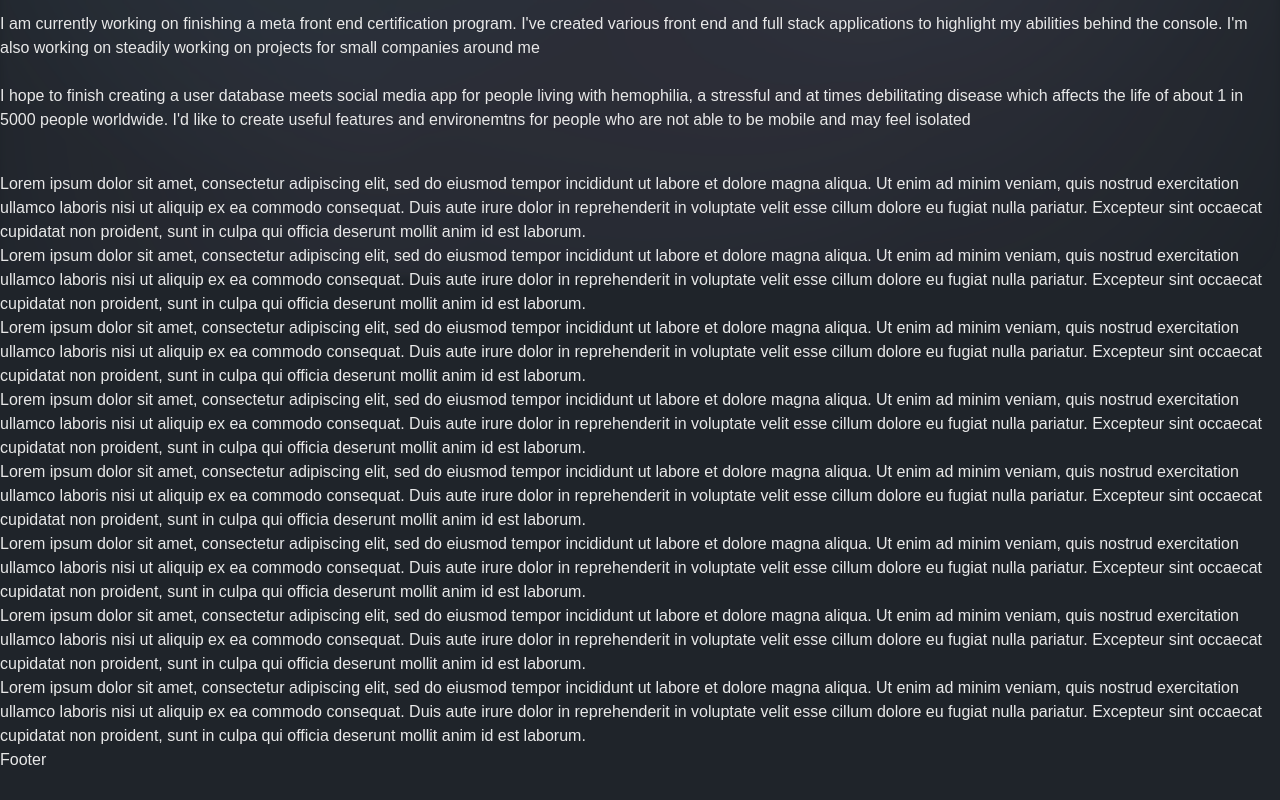
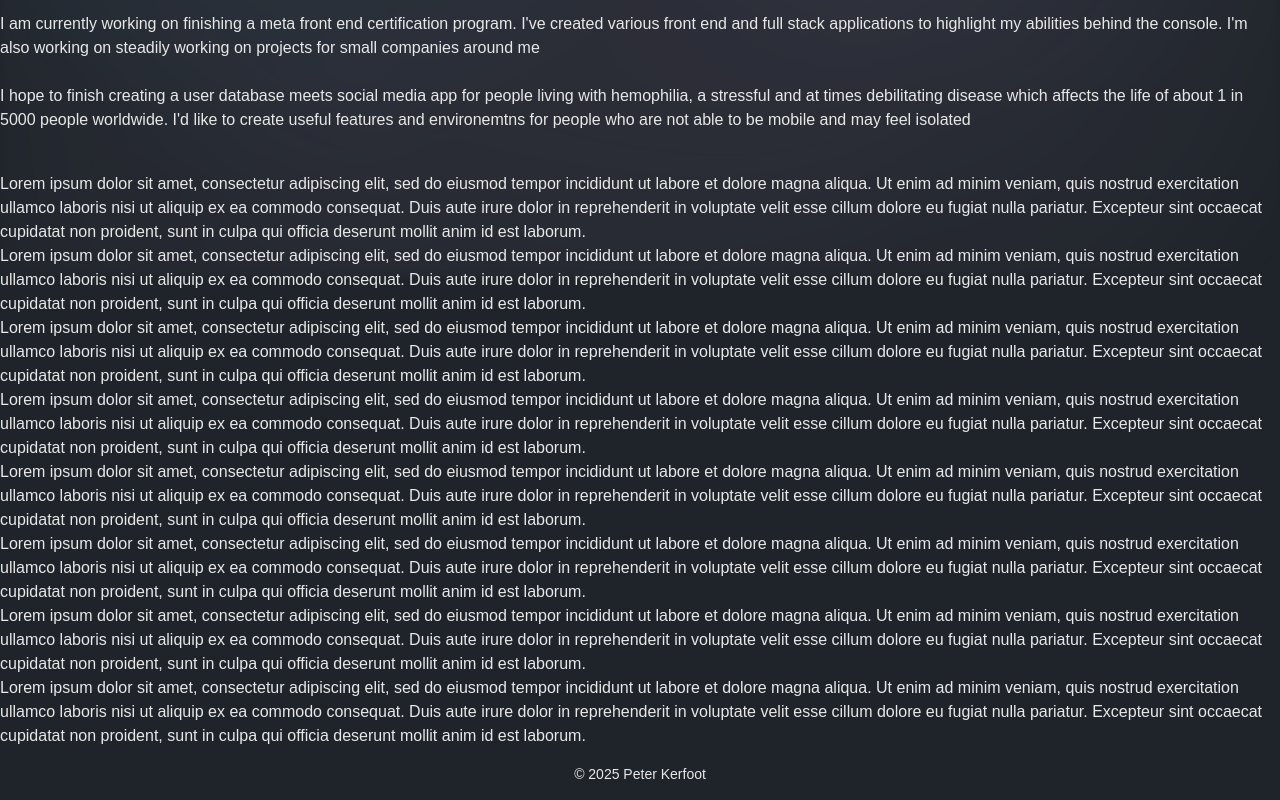
Before and after one commit to YonugJones/portfolio, a React (Vite) app: page / in a window 1280 px wide. Shown: the part 524-1324 px from the top of the page. Before the commit the page ends 1296 px from the top, so only its background shows below. Built offline with nearby package versions, Linux system fonts and the light colour scheme.

Commit message:
Created footer

```diff
--- a/src/components/Footer.tsx
+++ b/src/components/Footer.tsx
@@ -1,5 +1,9 @@
 const Footer = () => {
-  return <div>Footer</div>
+  return (
+    <footer className='text-center py-4 text-sm text-[var(--dark-four)]'>
+      &copy; 2025 Peter Kerfoot
+    </footer>
+  )
 }
 
 export default Footer
```
